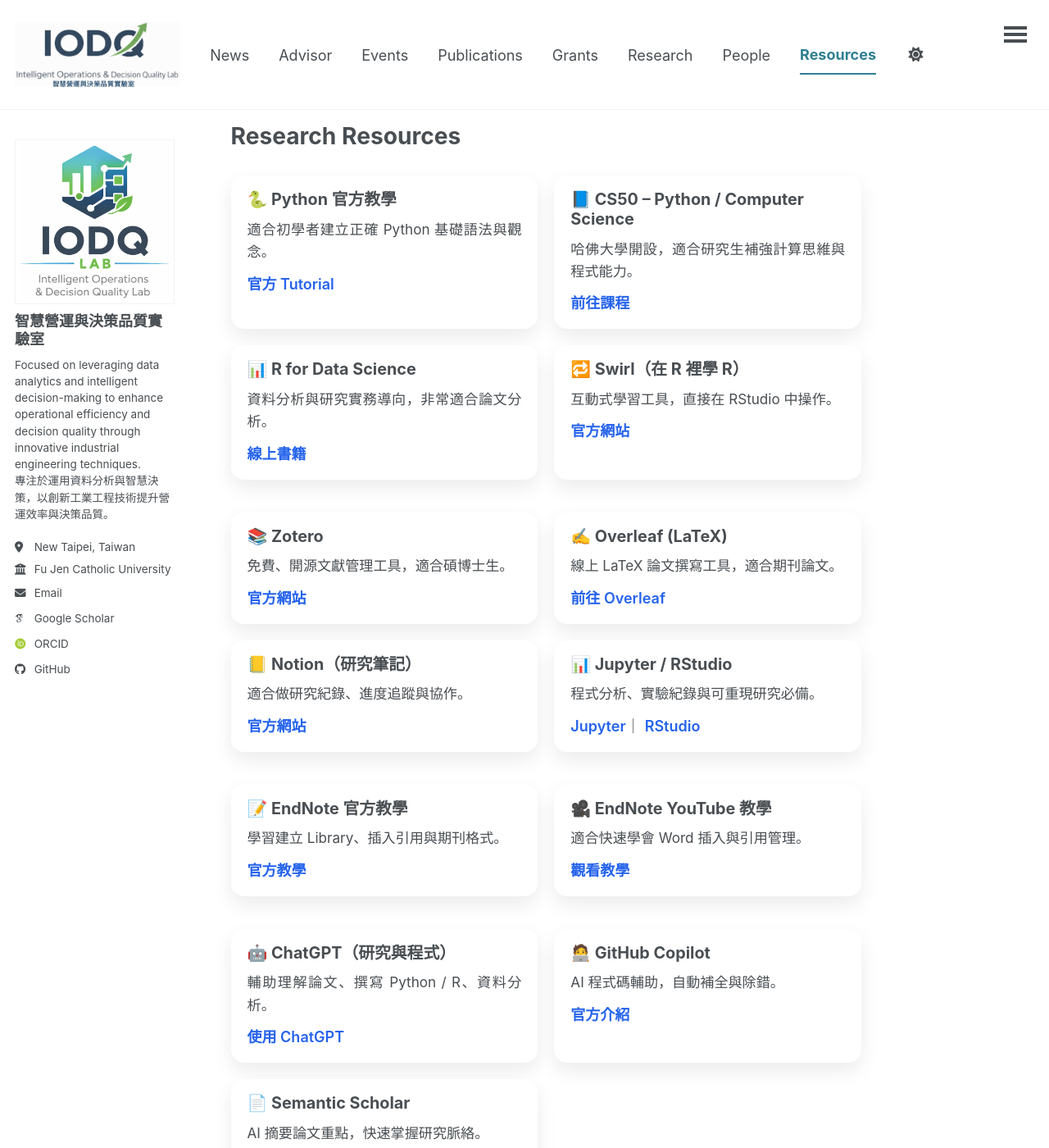
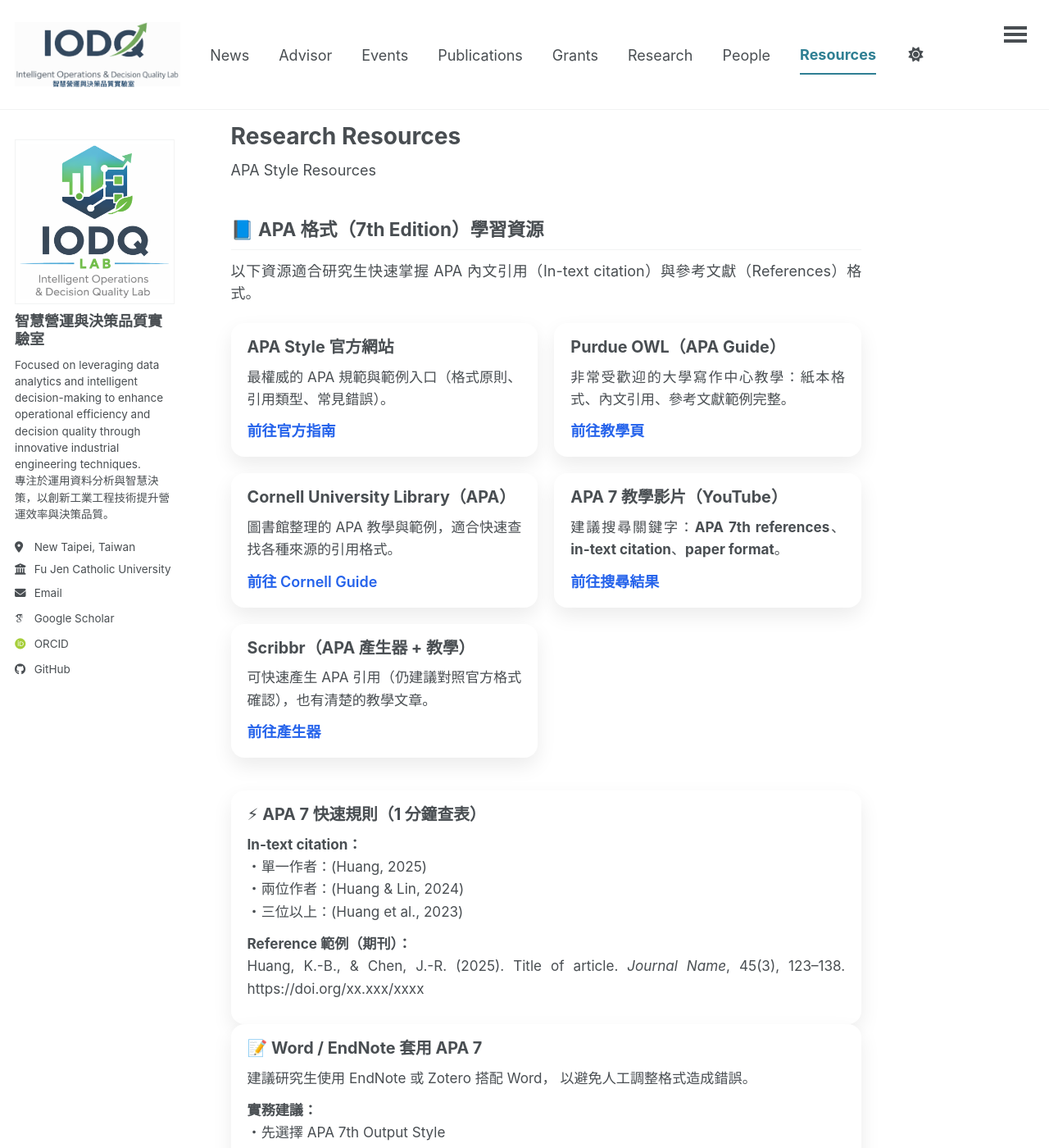
Before and after one commit to kbhuang188/kbhuang188.github.io, a Jekyll site: the page built from _pages/resources.md, in a window 1280 px wide and 1400 px high. Shown: the whole window at 82% size. Built offline with Jekyll 4.4.1, drawn with Linux system fonts in a browser that asks for light colours; some web fonts are replaced; a script bundle is joined from its source files by our own code; library files that are not in the unit come from our copies; some of the changed text lies outside the part shown.

Commit message:
Update resources.md

```diff
--- a/_pages/resources.md
+++ b/_pages/resources.md
@@ -4,6 +4,76 @@
 permalink: /resources/
 author_profile: true
 ---
+<div class="section-header">APA Style Resources</div>
+<h2>📘 APA 格式（7th Edition）學習資源</h2>
+<p>以下資源適合研究生快速掌握 APA 內文引用（In-text citation）與參考文獻（References）格式。</p>
+
+<div class="resource-grid">
+
+  <div class="resource-card">
+    <h3>APA Style 官方網站</h3>
+    <p>最權威的 APA 規範與範例入口（格式原則、引用類型、常見錯誤）。</p>
+    <a href="https://apastyle.apa.org/" target="_blank" rel="noopener">前往官方指南</a>
+  </div>
+
+  <div class="resource-card">
+    <h3>Purdue OWL（APA Guide）</h3>
+    <p>非常受歡迎的大學寫作中心教學：紙本格式、內文引用、參考文獻範例完整。</p>
+    <a href="https://owl.purdue.edu/owl/research_and_citation/apa_style/apa_style_introduction.html" target="_blank" rel="noopener">前往教學頁</a>
+  </div>
+
+  <div class="resource-card">
+    <h3>Cornell University Library（APA）</h3>
+    <p>圖書館整理的 APA 教學與範例，適合快速查找各種來源的引用格式。</p>
+    <a href="https://guides.library.cornell.edu/apa" target="_blank" rel="noopener">前往 Cornell Guide</a>
+  </div>
+
+  <div class="resource-card">
+    <h3>APA 7 教學影片（YouTube）</h3>
+    <p>建議搜尋關鍵字：<strong>APA 7th references</strong>、<strong>in-text citation</strong>、<strong>paper format</strong>。</p>
+    <a href="https://www.youtube.com/results?search_query=APA+7th+edition+tutorial" target="_blank" rel="noopener">前往搜尋結果</a>
+  </div>
+
+  <div class="resource-card">
+    <h3>Scribbr（APA 產生器 + 教學）</h3>
+    <p>可快速產生 APA 引用（仍建議對照官方格式確認），也有清楚的教學文章。</p>
+    <a href="https://www.scribbr.com/apa-citation-generator/" target="_blank" rel="noopener">前往產生器</a>
+  </div>
+
+</div>
+
+<div class="resource-card">
+  <h3>⚡ APA 7 快速規則（1 分鐘查表）</h3>
+  <p>
+    <strong>In-text citation：</strong><br>
+    ・單一作者：(Huang, 2025)<br>
+    ・兩位作者：(Huang & Lin, 2024)<br>
+    ・三位以上：(Huang et al., 2023)
+  </p>
+  <p>
+    <strong>Reference 範例（期刊）：</strong><br>
+    Huang, K.-B., & Chen, J.-R. (2025). Title of article.
+    <em>Journal Name</em>, 45(3), 123–138. https://doi.org/xx.xxx/xxxx
+  </p>
+</div>
+
+<div class="resource-card">
+  <h3>📝 Word / EndNote 套用 APA 7</h3>
+  <p>
+    建議研究生使用 EndNote 或 Zotero 搭配 Word，
+    以避免人工調整格式造成錯誤。
+  </p>
+  <p>
+    <strong>實務建議：</strong><br>
+    ・先選擇 APA 7th Output Style<br>
+    ・完成全文後再更新引用<br>
+    ・最後人工檢查期刊名稱與 DOI
+  </p>
+  <a href="https://endnote.com/training/" target="_blank" rel="noopener">
+    EndNote 官方教學
+  </a>
+</div>
+
 
 <div class="resource-grid">
 
```
